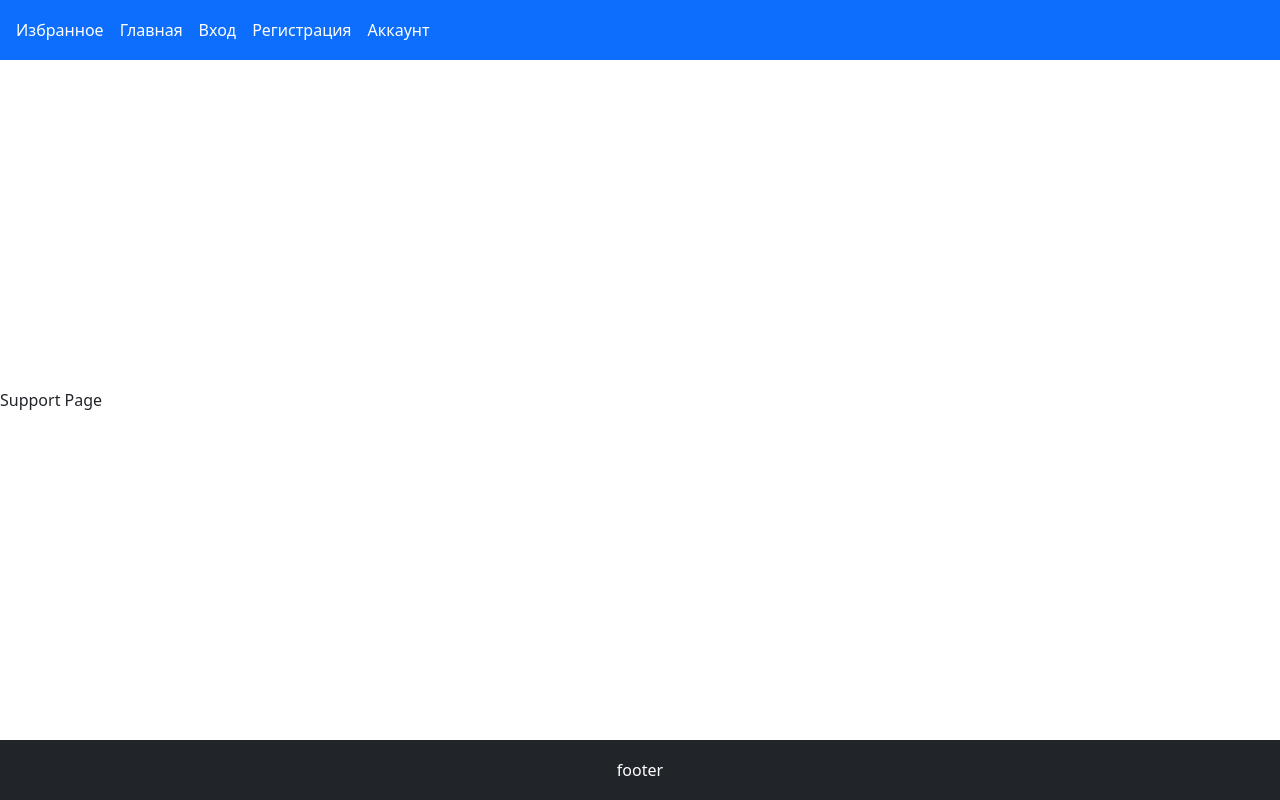
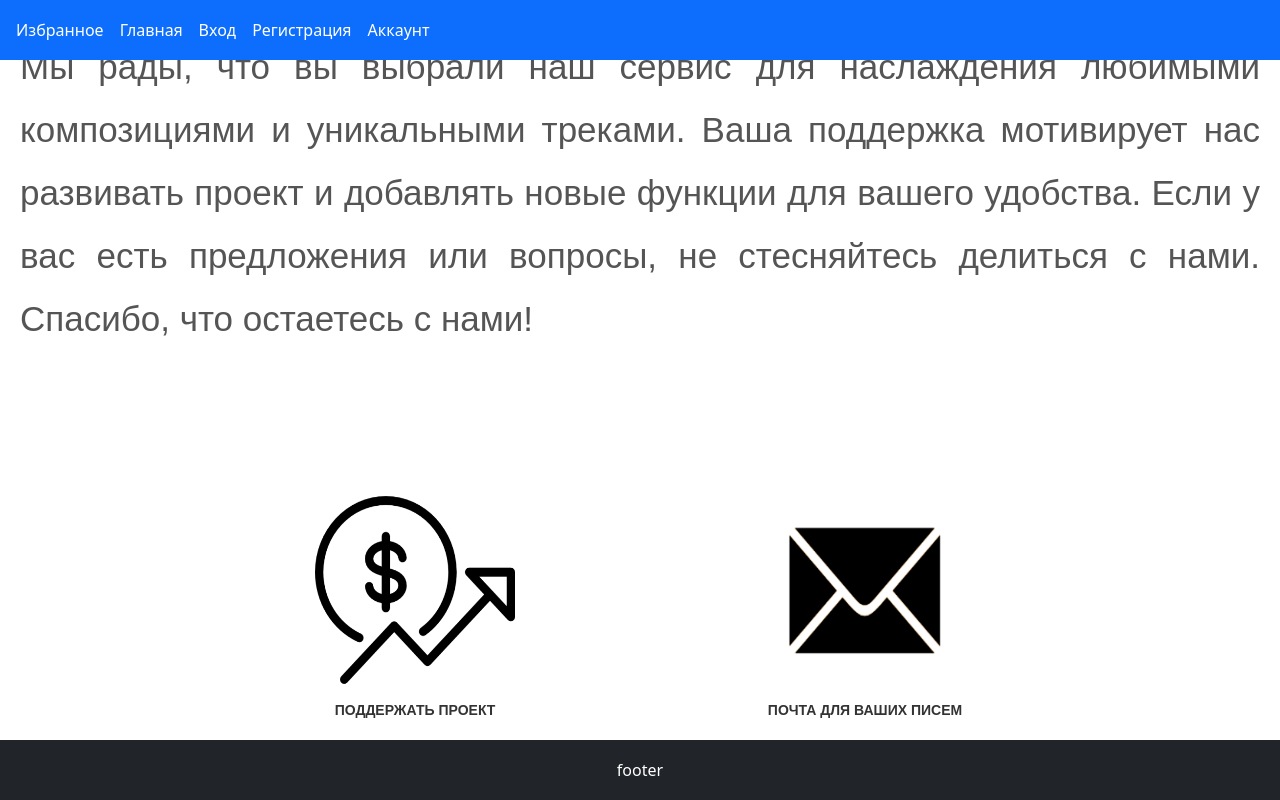
Before and after one commit to KayotPoziloy/thematic_audio_player, a React (Create React App) app in the folder frontend/: page /support in a window 1280 px wide. Built offline with nearby package versions, Linux system fonts and the light colour scheme.

Commit message:
Страница "поддержка" — оформление текста и кнопок (без гиперссылок)

```diff
--- a/frontend/src/components/Acc_components/Settings.tsx
+++ b/frontend/src/components/Acc_components/Settings.tsx
@@ -4,8 +4,6 @@ import UserHeader from "./UserHeader";
 import avatarIcon from ".././Acc_components/img/Settings/img.png";
 import backgroundIcon from ".././Acc_components/img/Settings/img_1.png";
 import editIcon from ".././Acc_components/img/Settings/img_2.png";
-
-// Остальной код...
 
 
 
--- a/frontend/src/components/Acc_components/Support.tsx
+++ b/frontend/src/components/Acc_components/Support.tsx
@@ -1,7 +1,38 @@
-import React from 'react';
+import React from "react";
+import "../../style_lk/Support.css";
+import donateIcon from "../Acc_components/img/Support/img.png";
+import mailIcon from "../Acc_components/img/Support/img_1.png";
 
 export default function Support() {
-    return <div>Support Page</div>;
+    return (
+        <div className="support-page">
+            <div className="support-text">
+                <h2>Дорогие друзья, благодарим Вас за использование нашего тематического аудиоплеера!</h2>
+                <p>
+                    Мы рады, что вы выбрали наш сервис для наслаждения любимыми композициями
+                    и уникальными треками. Ваша поддержка мотивирует нас развивать проект
+                    и добавлять новые функции для вашего удобства. Если у вас есть предложения
+                    или вопросы, не стесняйтесь делиться с нами. Спасибо, что остаетесь с нами!
+                </p>
+            </div>
+            <div className="support-buttons">
+                <div className="support-option">
+                    <img
+                        src={donateIcon}
+                        alt="Поддержать проект"
+                        className="support-icon"
+                    />
+                    <span>ПОДДЕРЖАТЬ ПРОЕКТ</span>
+                </div>
+                <div className="support-option">
+                    <img
+                        src={mailIcon}
+                        alt="Почта для Ваших писем"
+                        className="support-icon"
+                    />
+                    <span>ПОЧТА ДЛЯ ВАШИХ ПИСЕМ</span>
+                </div>
+            </div>
+        </div>
+    );
 }
-
-export {};
--- /dev/null
+++ b/frontend/src/style_lk/Support.css
@@ -0,0 +1,72 @@
+.support-page {
+    text-align: center;
+    padding: 20px;
+    font-family: Arial, sans-serif;
+}
+
+
+/* Убираем отступы у родительского контейнера */
+.support-page {
+    margin: 0; /* Полностью убираем внешние отступы */
+    padding: 0; /* Полностью убираем внутренние отступы */
+    margin-top: -170px; /* Сдвигаем блок вверх */
+}
+
+/* Стили для текста */
+.support-text {
+    text-align: justify; /* Выравнивание текста по ширине */
+    /*margin: 0 auto; !* Центрируем текст *!*/
+    padding: 0 20px; /* Убираем верхние отступы */
+    /*max-width: 1500px; !* Ограничение ширины текста *!*/
+
+}
+
+/* Заголовок */
+.support-text h2 {
+    font-size: 35px; /* Увеличенный размер заголовка */
+    font-weight: bold; /* Жирный текст */
+    line-height: 1.5; /* Увеличенное межстрочное расстояние */
+    color: #333; /* Тёмный цвет текста */
+    margin: 0 0 20px 0; /* Верхний отступ 0, нижний - 20px */
+    text-align: left; /* Выравнивание заголовка по левому краю */
+}
+
+/* Основной текст */
+.support-text p {
+    font-size: 35px; /* Увеличенный размер текста */
+    line-height: 1.8; /* Межстрочное расстояние */
+    color: #555; /* Более светлый цвет текста */
+    margin: 0; /* Полностью убираем отступы */
+}
+
+
+.support-buttons {
+    display: flex;
+    justify-content: center;
+    gap: 250px; /* Расстояние между кнопками */
+    margin-top: 140px; /* Сдвигаем блок вверх */
+
+}
+
+.support-option {
+    text-align: center;
+    cursor: pointer;
+    transition: transform 0.2s ease-in-out;
+}
+
+.support-option:hover {
+    transform: scale(1.1);
+}
+
+.support-icon {
+    width: 200px;
+    height: 200px;
+    margin-bottom: 10px;
+}
+
+.support-option span {
+    display: block;
+    font-size: 14px;
+    font-weight: bold;
+    color: #333;
+}
```
Also changed, not shown: frontend/src/components/Acc_components/img/Support/img.png (added), frontend/src/components/Acc_components/img/Support/img_1.png (added).
